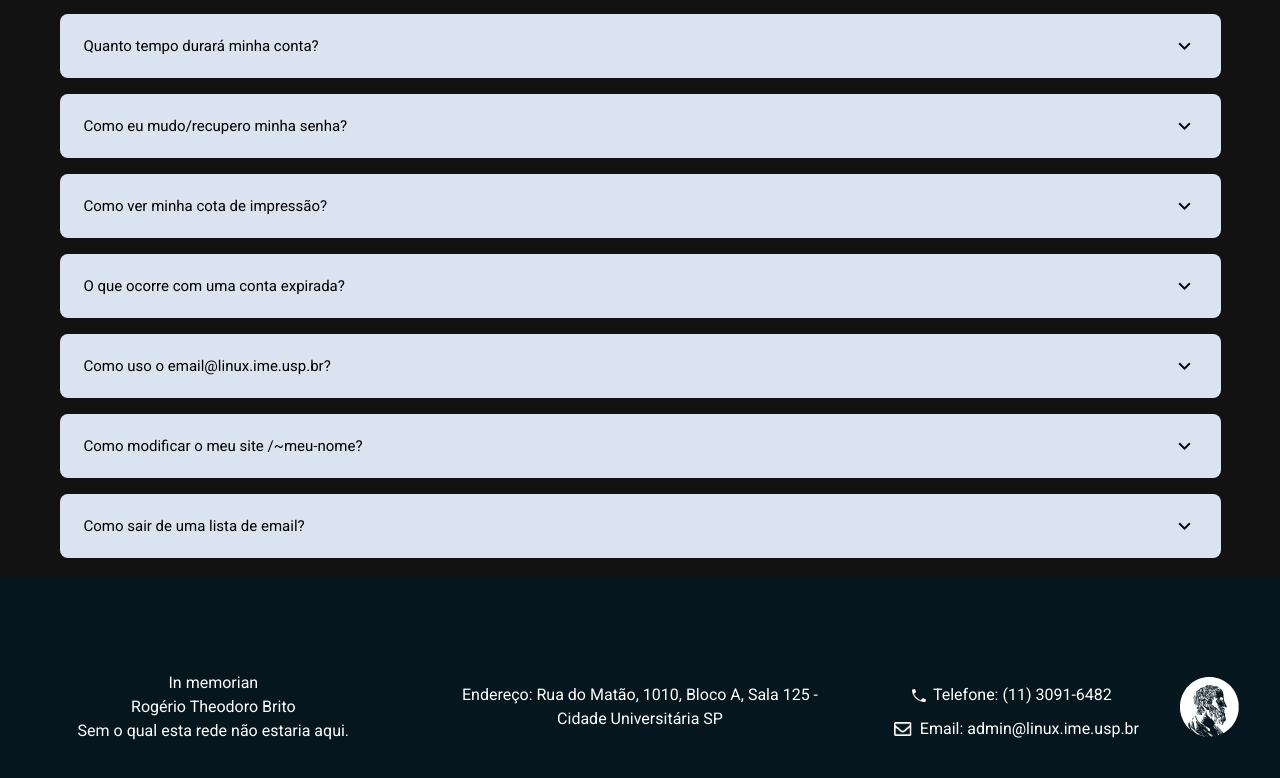
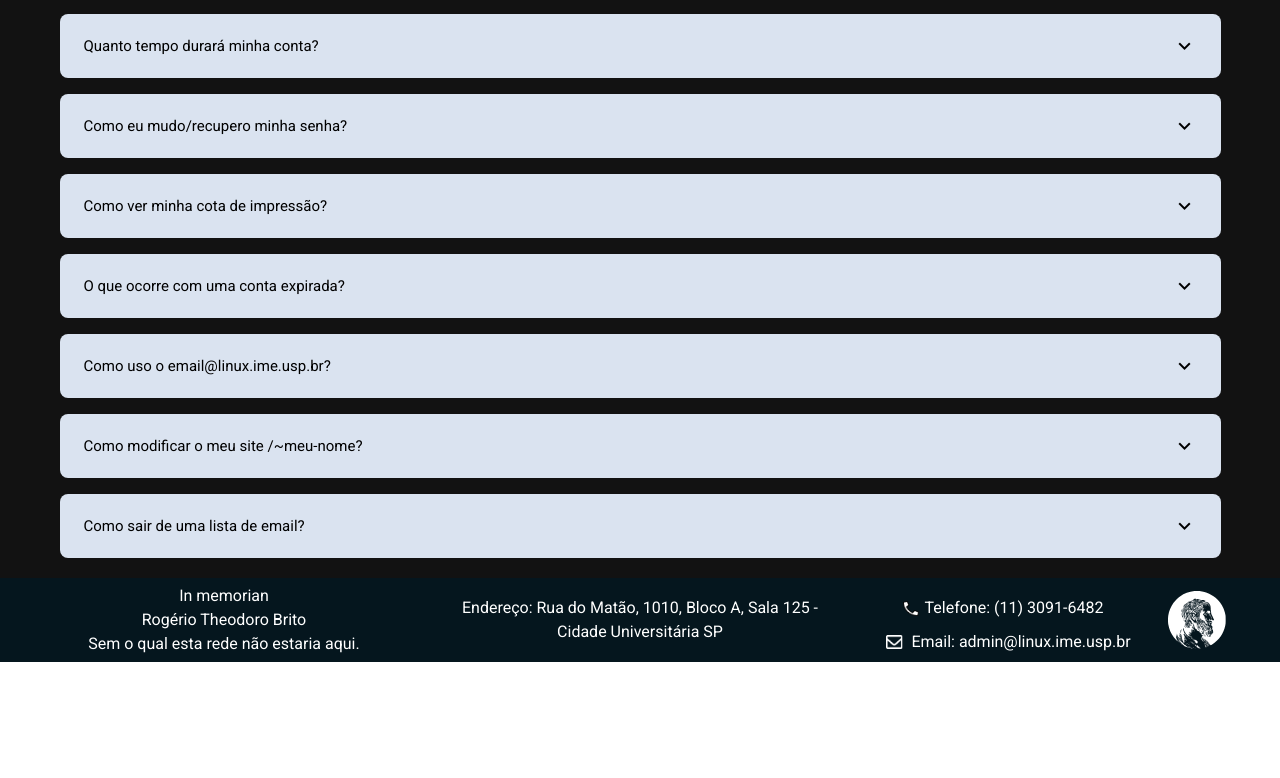
Before and after one commit to uspcodelab/bootcamp-2022, a Nuxt app: page / in a window 1280 px wide. Shown: the part 1334-2112 px from the top of the page. After the commit the page ends 1996 px from the top, so only its background shows below. Built offline with nearby package versions, Linux system fonts and the light colour scheme.

Commit message:
Atualiza footer para realizar a mudança automática de altura
Signed-off-by: Jose Lucas Silva Mayer <josemayer@usp.br>

```diff
--- a/layouts/default.vue
+++ b/layouts/default.vue
@@ -16,24 +16,13 @@
         </v-list-item>
       </v-list>
     </v-navigation-drawer>
-    <v-footer cols="12" id="Footer" color="#05161E">
-      <div id="FooterDiv">
-        <Footer />
-      </div>
+    <v-footer cols="12" color="#05161E">
+      <Footer />
     </v-footer>
   </v-app>
 </template>
 
 <style scoped>
-#Footer {
-  display: flex;
-  padding: 0;
-  min-height: 13%;
-}
-#FooterDiv {
-  display: flex;
-  width: 100%;
-}
 </style>
 
 <script>
@@ -60,28 +49,7 @@ export default {
       right: true,
       rightDrawer: false,
       title: "Vuetify.js",
-
-      heightFooter() {
-        switch (this.$vuetify.breakpoint.name) {
-          case "xs":
-            return 50;
-          case "sm":
-            return 100;
-          case "md":
-            return 3000;
-          case "lg":
-            return 600;
-          case "xl":
-            return 600;
-        }
-      },
-    };
-  },
-
-  methods: {
-    printar_tamanho() {
-      console.log(this.$vuetify.breakpoint.name);
-    },
-  },
+    }
+  }
 };
 </script>
```
